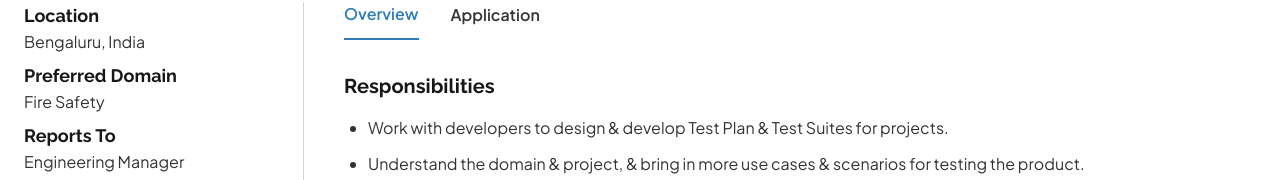
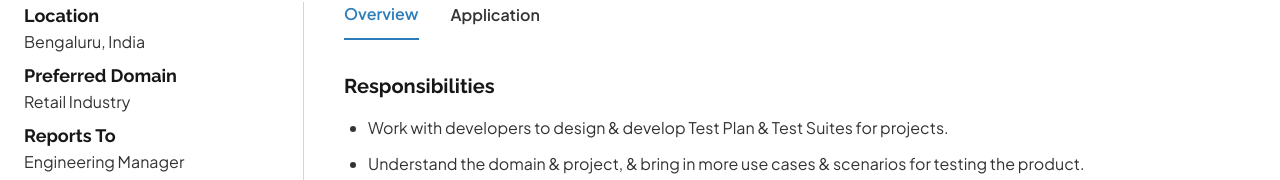
Before and after one commit to Jai-Irkal/emcus-retail, a Next.js app: page /company/careers/1 in a window 1280 px wide. Shown: the part 179-359 px from the top of the page. Built offline with nearby package versions, Linux system fonts and the light colour scheme.

Commit message:
Changed careers domain

```diff
--- a/src/data/careers.data.ts
+++ b/src/data/careers.data.ts
@@ -4,7 +4,7 @@ export const OPEN_ROLES = [
         role:"Software Quality Engineer",
         location: "Bengaluru, India",
         role_type:"Full Time",
-        preferredDomain: "Fire Safety",
+        preferredDomain: "Retail Industry",
         reportsTo:"Engineering Manager",
         experienceRequired:"4-5",
         eduacation:"Diploma/B.E (Electronics & Communication)",
@@ -25,7 +25,7 @@ export const OPEN_ROLES = [
             'Hands on working with DSO, multimeter, soldering stations, etc.',
             'Hands on experience in setting up test benches for testing.',
             'Create test reports & track bugs & retest the released software.',
-            'Fair knowledge on fire safety domain & working fire panel development.',
+            'Fair knowledge on Retail Industry domain.',
             'Maintaining release software & providing support to the team by using version management tools.'
         ]
     },
@@ -34,7 +34,7 @@ export const OPEN_ROLES = [
         role:"Lead Firmware Engineer",
         role_type:"Full Time",
         location: "Bengaluru, India",
-        preferredDomain: "Fire Safety",
+        preferredDomain: "Retail Industry",
         reportsTo:"Engineering Manager",
         experienceRequired:"4-5",
         eduacation:"Diploma/B.E (Electronics & Communication)",
@@ -56,7 +56,7 @@ export const OPEN_ROLES = [
             'Hands on experience in module design & development like RTC, EEPROM, Graphic LCD, Keypad drivers, etc.',
             'Experience in RTOS concepts & hands on with any RTOS like CMX, Free RTOS, etc.',
             'Practical exposure to handling DSO/Multimeters, etc.',
-            'Fair knowledge of fire safety domain & working fire panel development.'
+            'Fair knowledge of Retail Industry domain.'
         ]
     },
     {
@@ -64,7 +64,7 @@ export const OPEN_ROLES = [
         role:"Firmware Engineer",
         role_type:"Full Time",
         location: "Bengaluru, India",
-        preferredDomain: "Fire Safety",
+        preferredDomain: "Retail Industry",
         reportsTo:"Engineering Manager",
         experienceRequired:"3-5",
         eduacation:"Diploma/B.E (Electronics & Communication)",
@@ -85,7 +85,7 @@ export const OPEN_ROLES = [
             'Hands on experience in module design & development like RTC, EEPROM, Graphic LCD, Keypad drivers, etc.',
             'Experience in RTOS concepts & hands on with any RTOS like CMX, Free RTOS, etc.',
             'Practical exposure to handling DSO/Multimeters, etc.',
-            'Fair knowledge of fire safety domain & working fire panel development.'
+            'Fair knowledge of Retail Industry domain.'
         ]
     },
 ]
```
